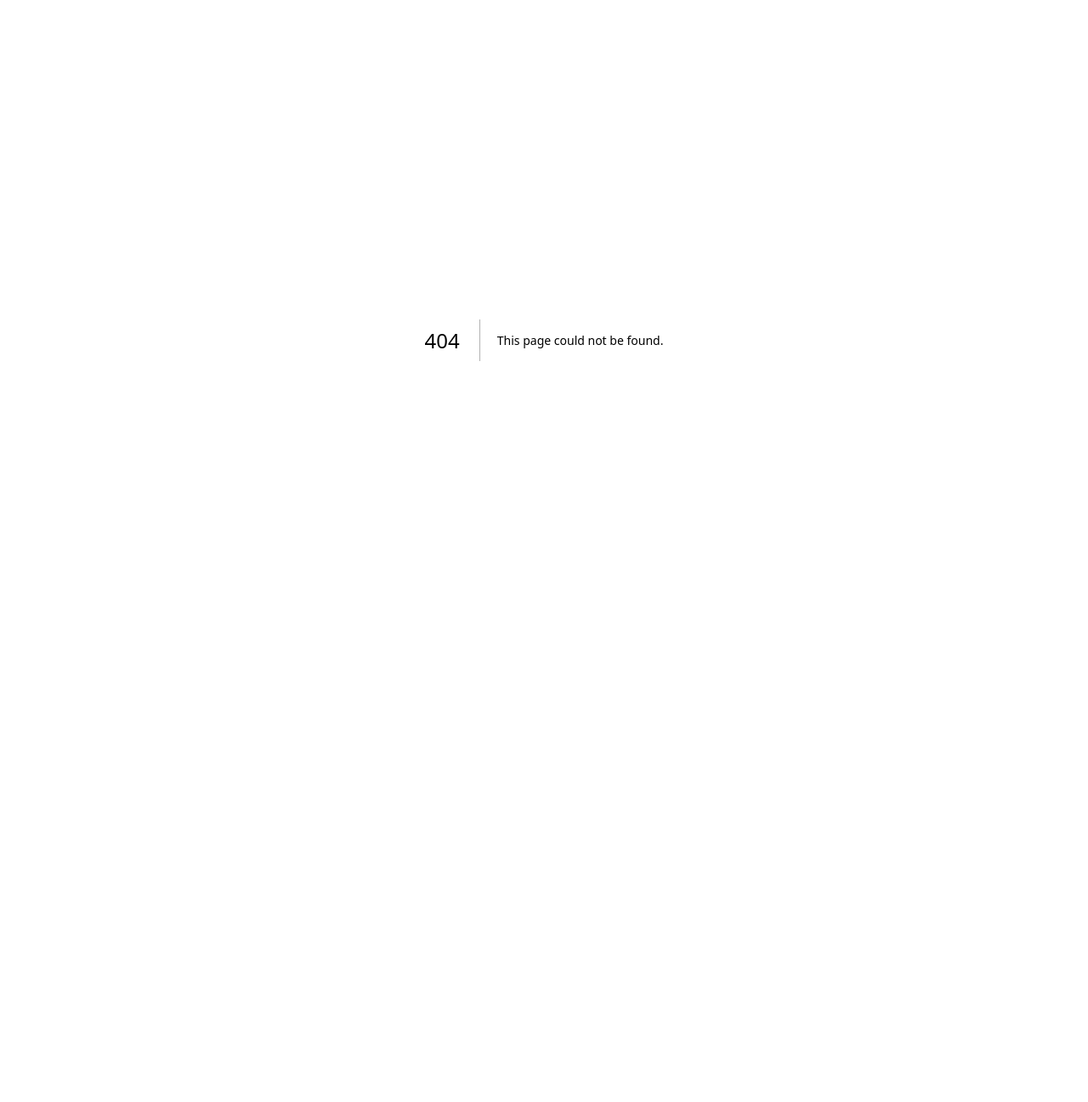
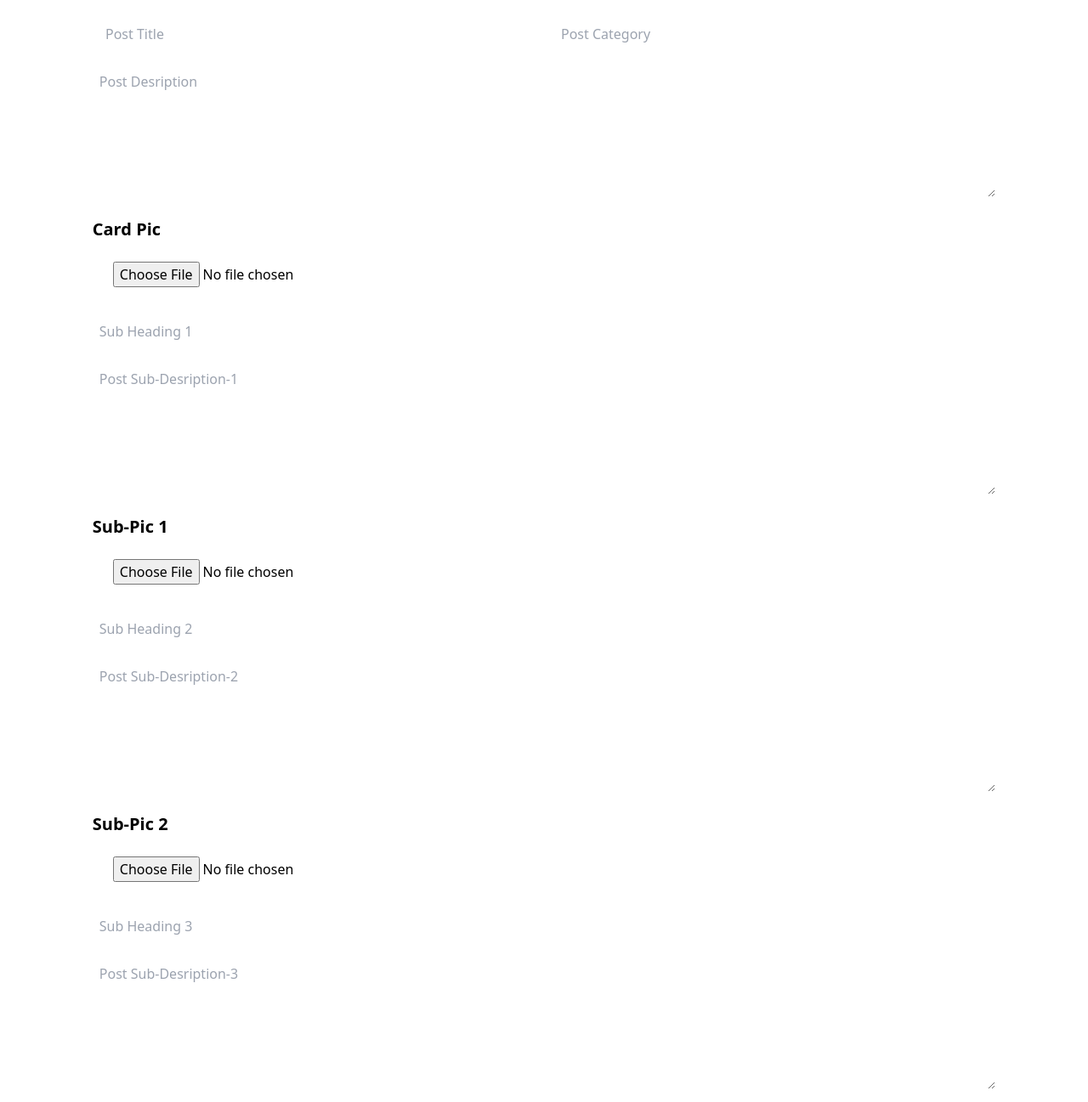
Before and after one commit to mhmAdmin1122/spority, a Next.js app: page /admin/components/PostForm in a window 1280 px wide. Before the commit this address had no page. Shown: the top 1297 px of the page at 85% size. Before the commit the page ends 800 px from the top, so only its background shows below. Built offline with nearby package versions, Linux system fonts and the light colour scheme.

Commit message:
post page form and post page created

```diff
--- /dev/null
+++ b/pages/admin/components/PostForm.tsx
@@ -0,0 +1,197 @@
+import React from "react";
+
+const PostForm = () => {
+  return (
+    <form className="flex flex-col gap-6 justify-center py-6 items-center w-full">
+      <div className="flex items-center w-full gap-6 flex-wrap justify-center">
+        <input
+          type="text"
+          className="outline-none px-2 py-1 rounded-[2.86px] w-[40%] text-[#000]"
+          placeholder="Post Title"
+        />
+        <input
+          type="text"
+          className="outline-none px-2 py-1 rounded-[2.86px] w-[40%] text-[#000]"
+          placeholder="Post Category"
+        />
+        <textarea
+          rows={6}
+          cols={10}
+          className="outline-none px-2 py-1 rounded-[2.86px] w-[83%] text-[#000]"
+          placeholder="Post Desription"
+        />
+      </div>
+
+      <div className="flex flex-col gap-3 w-[83%]">
+        <h2 className="text-left w-full text-xl font-bold">Card Pic</h2>
+        <div className="bg-[#fff] px-6 py-3 w-full">
+          <input type="file" />
+        </div>
+      </div>
+
+      <div className="flex items-center w-full gap-6 flex-wrap justify-center">
+        <input
+          type="text"
+          className="outline-none px-2 py-1 rounded-[2.86px] w-[83%] text-[#000]"
+          placeholder="Sub Heading 1"
+        />
+        <textarea
+          rows={6}
+          cols={10}
+          className="outline-none px-2 py-1 rounded-[2.86px] w-[83%] text-[#000]"
+          placeholder="Post Sub-Desription-1"
+        />
+      </div>
+
+      <div className="flex flex-col gap-3 w-[83%]">
+        <h2 className="text-left w-full text-xl font-bold">Sub-Pic 1</h2>
+        <div className="bg-[#fff] px-6 py-3 w-full">
+          <input type="file" />
+        </div>
+      </div>
+
+      <div className="flex items-center w-full gap-6 flex-wrap justify-center">
+        <input
+          type="text"
+          className="outline-none px-2 py-1 rounded-[2.86px] w-[83%] text-[#000]"
+          placeholder="Sub Heading 2"
+        />
+        <textarea
+          rows={6}
+          cols={10}
+          className="outline-none px-2 py-1 rounded-[2.86px] w-[83%] text-[#000]"
+          placeholder="Post Sub-Desription-2"
+        />
+      </div>
+
+      <div className="flex flex-col gap-3 w-[83%]">
+        <h2 className="text-left w-full text-xl font-bold">Sub-Pic 2</h2>
+        <div className="bg-[#fff] px-6 py-3 w-full">
+          <input type="file" />
+        </div>
+      </div>
+
+      <div className="flex items-center w-full gap-6 flex-wrap justify-center">
+        <input
+          type="text"
+          className="outline-none px-2 py-1 rounded-[2.86px] w-[83%] text-[#000]"
+          placeholder="Sub Heading 3"
+        />
+        <textarea
+          rows={6}
+          cols={10}
+          className="outline-none px-2 py-1 rounded-[2.86px] w-[83%] text-[#000]"
+          placeholder="Post Sub-Desription-3"
+        />
+      </div>
+
+      <div className="flex flex-col gap-3 w-[83%]">
+        <h2 className="text-left w-full text-xl font-bold">Sub-Pic 3</h2>
+        <div className="bg-[#fff] px-6 py-3 w-full">
+          <input type="file" />
+        </div>
+      </div>
+
+      <div className="flex items-center w-full gap-6 flex-wrap justify-center">
+        <input
+          type="text"
+          className="outline-none px-2 py-1 rounded-[2.86px] w-[83%] text-[#000]"
+          placeholder="Sub Heading 4"
+        />
+        <textarea
+          rows={6}
+          cols={10}
+          className="outline-none px-2 py-1 rounded-[2.86px] w-[83%] text-[#000]"
+          placeholder="Post Sub-Desription-4"
+        />
+      </div>
+
+      <div className="flex flex-col gap-3 w-[83%]">
+        <h2 className="text-left w-full text-xl font-bold">Sub-Pic 4</h2>
+        <div className="bg-[#fff] px-6 py-3 w-full">
+          <input type="file" />
+        </div>
+      </div>
+
+      <div className="flex items-center w-full gap-6 flex-wrap justify-center">
+        <input
+          type="text"
+          className="outline-none px-2 py-1 rounded-[2.86px] w-[83%] text-[#000]"
+          placeholder="Sub Heading 5"
+        />
+        <textarea
+          rows={6}
+          cols={10}
+          className="outline-none px-2 py-1 rounded-[2.86px] w-[83%] text-[#000]"
+          placeholder="Post Sub-Desription-5"
+        />
+      </div>
+
+      <div className="flex flex-col gap-3 w-[83%]">
+        <h2 className="text-left w-full text-xl font-bold">Sub-Pic 5</h2>
+        <div className="bg-[#fff] px-6 py-3 w-full">
+          <input type="file" />
+        </div>
+      </div>
+
+      <div className="flex items-center w-full gap-6 flex-wrap justify-center">
+        <input
+          type="text"
+          className="outline-none px-2 py-1 rounded-[2.86px] w-[83%] text-[#000]"
+          placeholder="Sub Heading 6"
+        />
+        <textarea
+          rows={6}
+          cols={10}
+          className="outline-none px-2 py-1 rounded-[2.86px] w-[83%] text-[#000]"
+          placeholder="Post Sub-Desription-6"
+        />
+      </div>
+
+      <div className="flex flex-col gap-3 w-[83%]">
+        <h2 className="text-left w-full text-xl font-bold">Sub-Pic 6</h2>
+        <div className="bg-[#fff] px-6 py-3 w-full">
+          <input type="file" />
+        </div>
+      </div>
+
+      <div className="flex items-center w-full gap-6 flex-wrap justify-center">
+        <input
+          type="text"
+          className="outline-none px-2 py-1 rounded-[2.86px] w-[83%] text-[#000]"
+          placeholder="Sub Heading 7"
+        />
+        <textarea
+          rows={6}
+          cols={10}
+          className="outline-none px-2 py-1 rounded-[2.86px] w-[83%] text-[#000]"
+          placeholder="Post Sub-Desription-7"
+        />
+      </div>
+
+      <div className="flex flex-col gap-3 w-[83%]">
+        <h2 className="text-left w-full text-xl font-bold">Sub-Pic 7</h2>
+        <div className="bg-[#fff] px-6 py-3 w-full">
+          <input type="file" />
+        </div>
+      </div>
+
+      <div className="flex flex-col gap-3 w-[83%]">
+        <h2 className="text-left w-full text-xl font-bold">Video 1</h2>
+        <div className="bg-[#fff] px-6 py-3 w-full">
+          <input type="file" />
+        </div>
+      </div>
+      <div className="flex flex-col gap-3 w-[83%]">
+        <h2 className="text-left w-full text-xl font-bold">Video 2</h2>
+        <div className="bg-[#fff] px-6 py-3 w-full">
+          <input type="file" />
+        </div>
+      </div>
+
+      <button type="submit" className="bg-colored-post-btn px-5 py-2">Submit Now</button>
+    </form>
+  );
+};
+
+export default PostForm;
--- a/pages/admin/post.tsx
+++ b/pages/admin/post.tsx
@@ -2,6 +2,7 @@ import React from "react";
 import Layout from "./components/Layout";
 import Head from "next/head";
 import PostCard from "./components/PostCard";
+import Link from 'next/link'
 
 const PostPage = () => {
   return (
@@ -10,9 +11,9 @@ const PostPage = () => {
         <title>Spority - Admin Post</title>
       </Head>
       <div className="relative">
-        <button className="add-post-btn-admin">
+        <Link href="/admin/postform" className="add-post-btn-admin">
           Add Post
-        </button>
+        </Link>
         <div className="body-box-topBar-post flex gap-8 justify-end w-full py-4 px-6 rounded-t-md">
           <h3 className="w-[90px]">Impression</h3>
           <h3 className="w-[90px]">engagement</h3>
--- /dev/null
+++ b/pages/admin/postform.tsx
@@ -0,0 +1,22 @@
+import React from "react";
+import Layout from "./components/Layout";
+import Head from "next/head";
+import PostForm from "./components/PostForm";
+
+const PostFormPage = () => {
+  return (
+    <Layout>
+      <Head>
+        <title>Spority - Write Post</title>
+      </Head>
+      <div>
+        <h3 className="text-center text-2xl font-bold">Write Post</h3>
+        <div className="h-[430px] overflow-scroll overflow-x-hidden postform-box-admin">
+          <PostForm />
+        </div>
+      </div>
+    </Layout>
+  );
+};
+
+export default PostFormPage;
--- a/styles/admin.css
+++ b/styles/admin.css
@@ -1,6 +1,7 @@
 .admin-child-body-box::-webkit-scrollbar,
 .post-list::-webkit-scrollbar,
 .events-list::-webkit-scrollbar,
+.postform-box-admin::-webkit-scrollbar,
 .channels-list::-webkit-scrollbar {
   @apply w-0;
 }
@@ -21,7 +22,7 @@
     rgba(255, 255, 0, 0.24) 267.78%
   );
 }
-.btn-color-bg {
+.btn-color-bg, .bg-colored-post-btn {
   background: linear-gradient(
     102.94deg,
     #ff4500 -14.44%,
```
